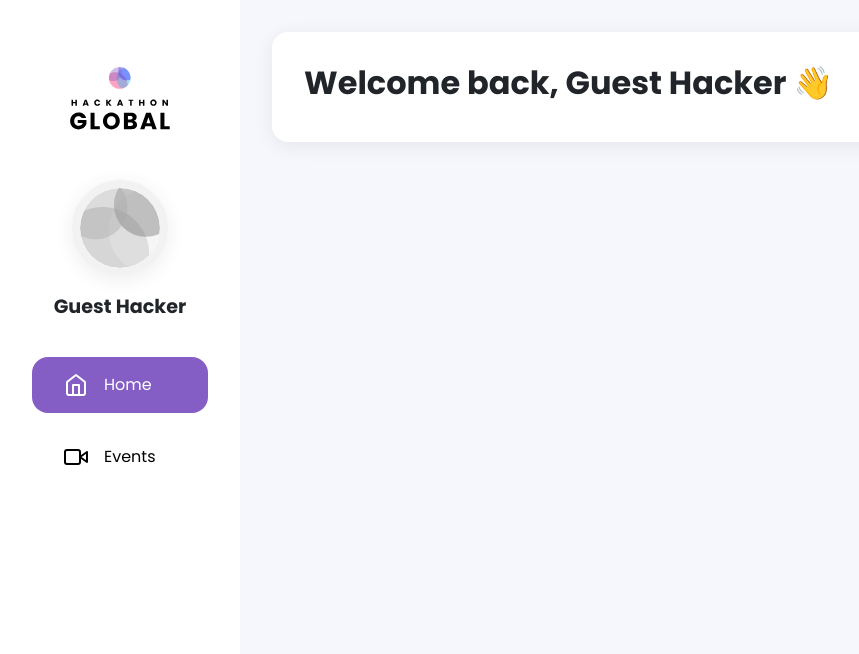
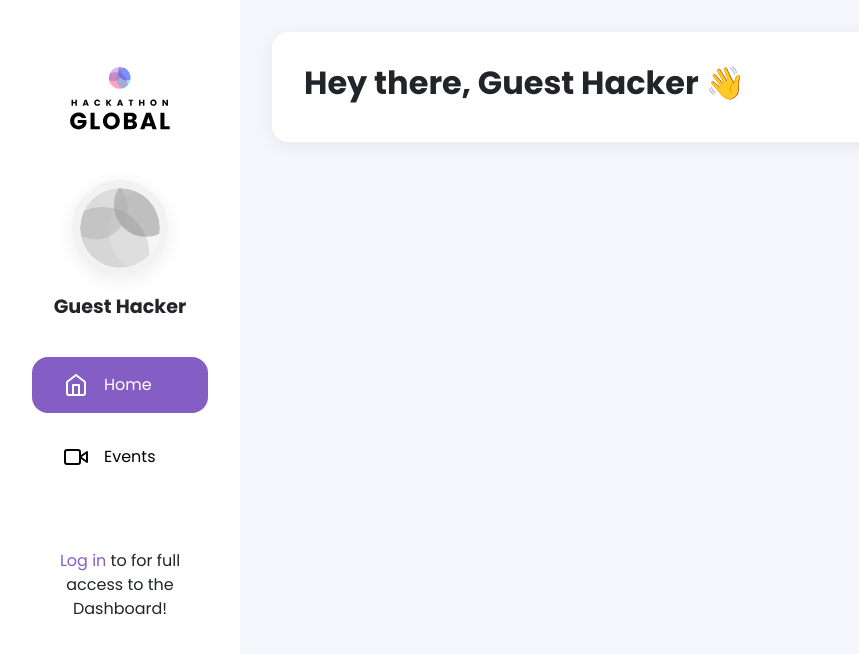
Before and after one commit to janakitti/hackathon-global, a React (Create React App) app: page / in a window 1280 px wide. Shown: the top 654 px of the page, without its empty margins (0-859 px from the left). Built offline with nearby package versions, Linux system fonts and the light colour scheme.

Commit message:
Add logout feature

```diff
--- a/src/components/Home/Home.tsx
+++ b/src/components/Home/Home.tsx
@@ -9,7 +9,10 @@ const Home = () => {
     <div className="dashboard__div--page">
       <div className="dashboard__div--inner-container">
         <div className="home__div--card">
-          <h1 id="home__h1--welcome">Welcome back, {user.username} 👋</h1>
+          <h1 id="home__h1--welcome">
+            {user.type === "public" ? "Hey there," : "Welcome back,"}{" "}
+            {user.username} 👋
+          </h1>
         </div>
       </div>
     </div>
--- a/src/components/SideNav/SideNav.scss
+++ b/src/components/SideNav/SideNav.scss
@@ -44,3 +44,7 @@
 .side-nav__img--nav-icon {
   margin-right: 1em;
 }
+
+.side-nav__div--account-action {
+  padding-top: 3em;
+}
--- a/src/components/SideNav/SideNav.tsx
+++ b/src/components/SideNav/SideNav.tsx
@@ -1,18 +1,28 @@
 import { useContext } from "react";
 import {
+  useHistory,
   useLocation,
   BrowserRouter as Router,
   Switch,
   Route,
   Link,
 } from "react-router-dom";
+import { logoutUser } from "../../context/actions/UserActions";
 import { AppContext } from "../../context/context";
 
 const SideNav = () => {
   const {
     state: { user },
+    dispatch,
   } = useContext(AppContext);
   const location = useLocation();
+  const history = useHistory();
+
+  const logOut = () => {
+    dispatch(logoutUser());
+    history.push("/home");
+  };
+
   return (
     <div id="side-nav">
       <img
@@ -53,6 +63,17 @@ const SideNav = () => {
           <span>Events</span>
         </div>
       </Link>
+      {user.type === "public" ? (
+        <div className="side-nav__div--account-action">
+          <a href="/login">Log in</a> to for full access to the Dashboard!
+        </div>
+      ) : (
+        <div className="side-nav__div--account-action">
+          <a href="#" onClick={logOut}>
+            Log out
+          </a>
+        </div>
+      )}
     </div>
   );
 };
--- a/src/context/actions/UserActions.tsx
+++ b/src/context/actions/UserActions.tsx
@@ -4,3 +4,7 @@ export const loginUser = (user: TUserState) => ({
   type: UserActions.LOGIN_USER,
   payload: user,
 });
+
+export const logoutUser = () => ({
+  type: UserActions.LOGOUT_USER,
+});
--- a/src/context/types/UserTypes.tsx
+++ b/src/context/types/UserTypes.tsx
@@ -14,5 +14,5 @@ export enum UserActions {
 
 export type TUserActions = {
   type: UserActions;
-  payload: any;
+  payload?: any;
 };
```
